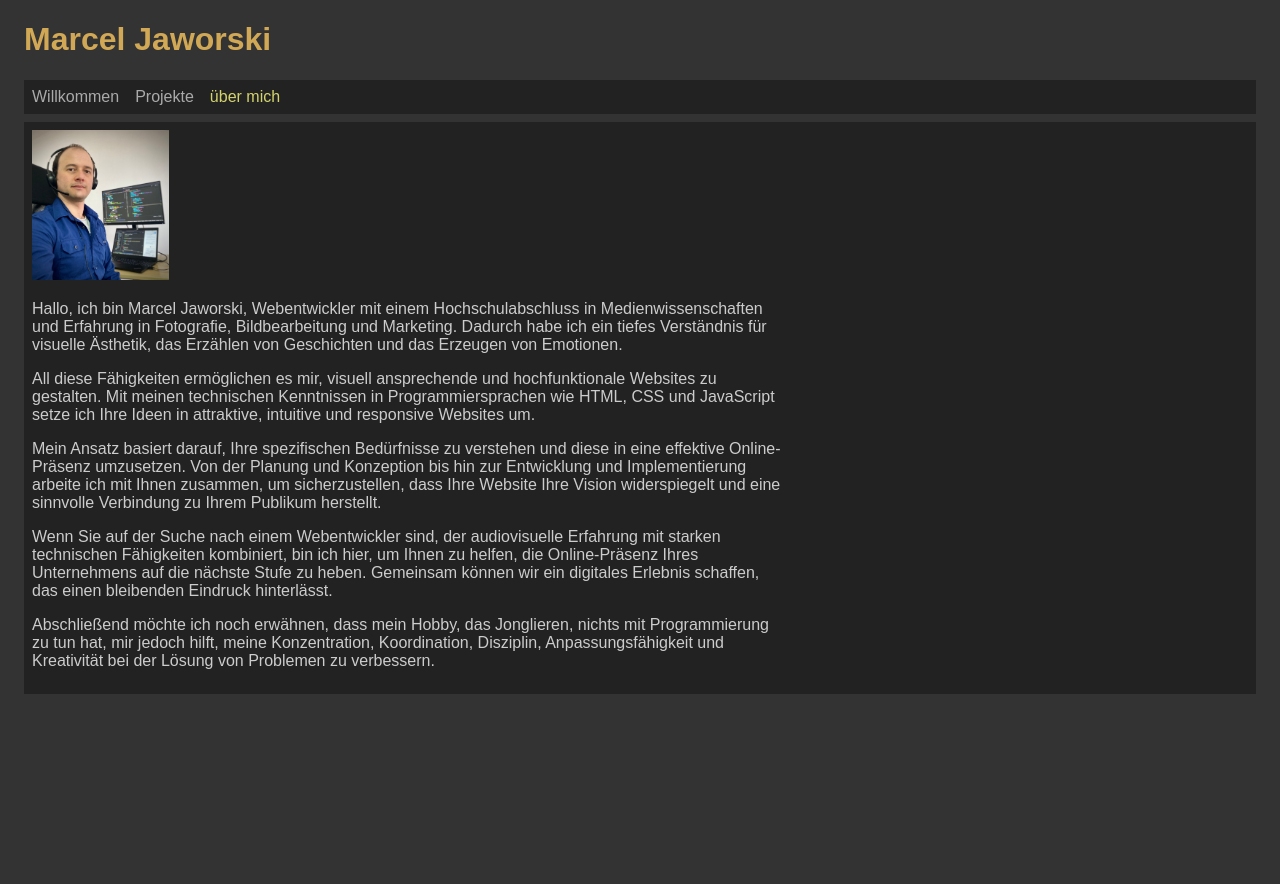
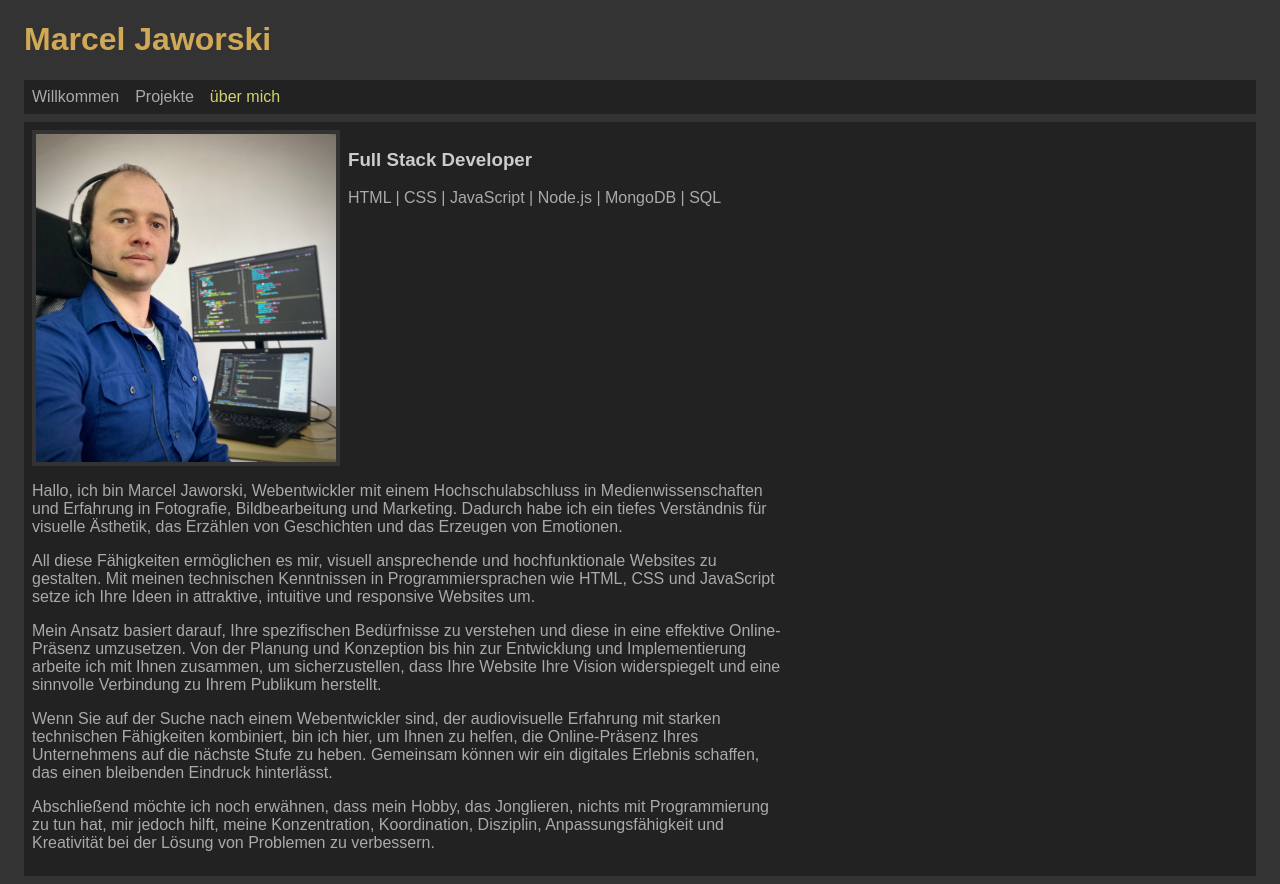
Before and after one commit to marceljaworski/portfolio, a React (Vite) app: page /about in a window 1280 px wide. Before the commit the page ends 800 px from the top, so only its background shows below. Built offline with nearby package versions, Linux system fonts and the light colour scheme.

Commit message:
about header

```diff
--- a/src/App.scss
+++ b/src/App.scss
@@ -28,9 +28,27 @@ body {
 		padding: .5rem;
 		// color: #aaa;
 	}
-	.avatar {
-		height: 150px;
+	.headerAbout {
+		display: flex;
+  		justify-content: space-between;
+  		align-items: flex-start;
+		.avatar {
+			// height: 150px;
+			width: 30%;
+			max-width: 300px;
+			height: auto;
+			border: 4px solid #333;
+			// border-radius: 50%;
+			// aspect-ratio: 1;
+			// object-fit: cover;
+			margin-right: .5rem;
+		}
+		.header-content {
+			width: 100%;
+			min-width: 0;
+		}
 	}
+
 	a {
 		color: #aaa;
 		text-decoration: none;
@@ -40,6 +58,15 @@ body {
 	}
 	p {
 		max-width: 750px;
+		color: #aaa;
+	}
+	.subtitle {
+		margin: 1em 0;
 	}
 
+	.subtitle span[role="img"] {
+		vertical-align: middle;
+		font-size: 1.5em;
+	  }
+
 }
--- a/src/pages/PageAbout.tsx
+++ b/src/pages/PageAbout.tsx
@@ -4,7 +4,17 @@ export const PageAbout = () => {
 	return (
 		<>
 			<div className="paragraph">
-				<img src={avatar} alt="Avatar" className="avatar"></img>
+				<header className="headerAbout">
+					<img src={avatar} alt="Avatar" className="avatar"></img>
+					<div className="header-content">
+					<h3>Full Stack Developer</h3>
+					<div className="subtitle">
+						<p>HTML | CSS | JavaScript | Node.js | MongoDB | SQL</p>
+					</div>
+					</div>
+
+
+				</header>
 				{data.pageAbout.paragraph.map((el, i) => {
 					return (
 						<p key={i}>{el}</p>
--- a/src/pages/PageWelcome.tsx
+++ b/src/pages/PageWelcome.tsx
@@ -1,8 +1,8 @@
 export const PageWelcome = () => {
 	return (
 		<>
-			<p>It's will be my portfolio site - page under construction</p>
 
+			<p>-- page under construction</p>
 		</>
 	);
 };
```
